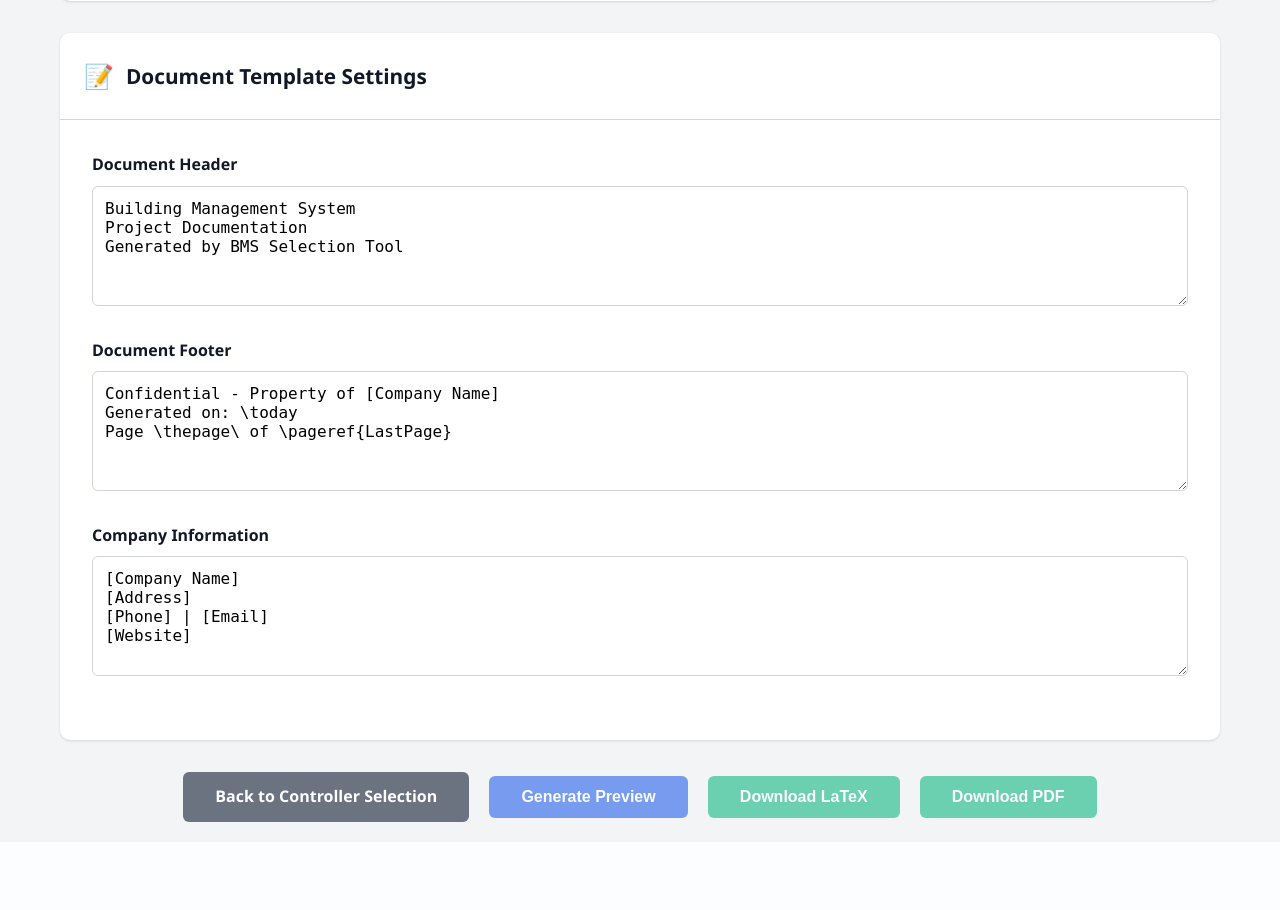
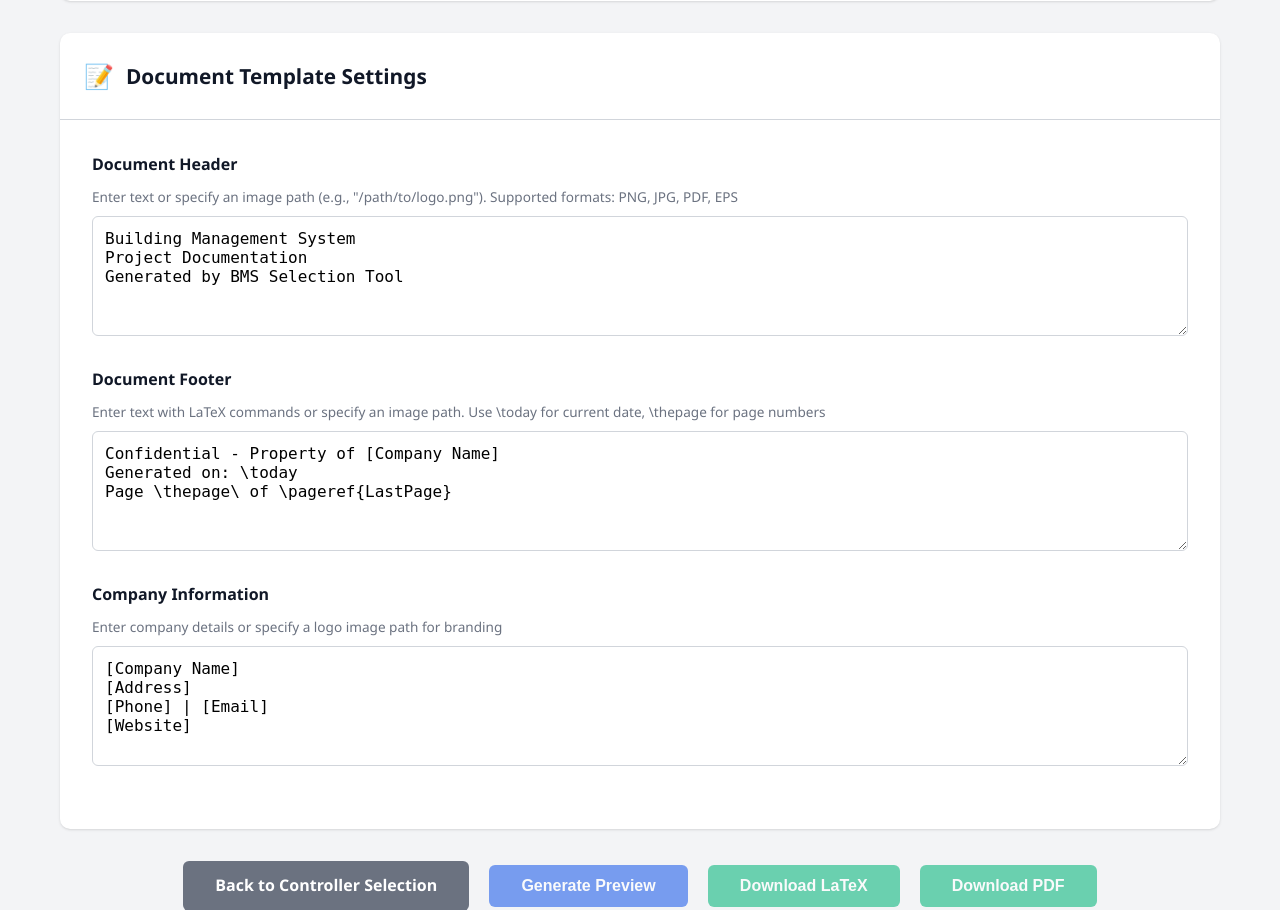
Before and after one commit to asman100/BMS-SELECTION-KING, a Flask app: page /reports_output/1 in a window 1280 px wide. Shown: the part 728-1638 px from the top of the page. Before the commit the page ends 1550 px from the top, so only its background shows below. Run offline with Flask 3, Linux system fonts and the light colour scheme; a user stored in the database is signed in; data comes from the database, SQL or seed files in the repository.

Commit message:
Fix BOQ data integration, PDF preview, download functionality, and add image support
Co-authored-by: asman100 <61629311+asman100@users.noreply.github.com>

```diff
--- a/app.py
+++ b/app.py
@@ -1846,9 +1846,45 @@ def generate_reports(project_id):
 
     try:
         latex_content = generate_latex_content(project_id, selected_reports, header, footer, company_info)
+
+        # Try to generate PDF for preview
+        pdf_preview_url = None
+        try:
+            with tempfile.TemporaryDirectory() as temp_dir:
+                tex_file = os.path.join(temp_dir, f"bms_reports_{project_id}.tex")
+                pdf_file = os.path.join(temp_dir, f"bms_reports_{project_id}.pdf")
+
+                # Write LaTeX content to file
+                with open(tex_file, 'w', encoding='utf-8') as f:
+                    f.write(latex_content)
+
+                # Try to compile with pdflatex
+                try:
+                    subprocess.run(['pdflatex', '-interaction=nonstopmode', '-output-directory', temp_dir, tex_file],
+                                 check=True, capture_output=True, text=True)
+
+                    # Run again for references
+                    subprocess.run(['pdflatex', '-interaction=nonstopmode', '-output-directory', temp_dir, tex_file],
+                                 check=True, capture_output=True, text=True)
+
+                    # Read PDF content and encode as base64 for preview
+                    if os.path.exists(pdf_file):
+                        import base64
+                        with open(pdf_file, 'rb') as f:
+                            pdf_content = f.read()
+                        pdf_preview_url = f"data:application/pdf;base64,{base64.b64encode(pdf_content).decode('utf-8')}"
+                except (subprocess.CalledProcessError, FileNotFoundError) as e:
+                    # PDF generation failed, but we can still return LaTeX
+                    print(f"PDF generation failed: {e}")
+                    pass
+        except Exception as e:
+            print(f"Error in PDF preview generation: {e}")
+            pass
+
         return jsonify({
             'latex_content': latex_content,
-            'reports': selected_reports
+            'reports': selected_reports,
+            'pdf_preview_url': pdf_preview_url
         }), 200
     except Exception as e:
         return jsonify({"error": str(e)}), 500
@@ -1911,19 +1947,49 @@ def generate_latex_content(project_id, selected_reports, header, footer, company
 \usepackage{graphicx}
 \usepackage{xcolor}
 \usepackage{hyperref}
+\usepackage{ifthen}
 
 \geometry{margin=1in}
 \pagestyle{fancy}
 
-% Header and footer setup
-\fancyhead[L]{""" + header.replace('\n', r'\\') + r"""}
-\fancyhead[R]{\today}
-\fancyfoot[L]{""" + company_info.replace('\n', r'\\') + r"""}
-\fancyfoot[C]{""" + footer.replace('\n', r'\\') + r"""}
-\fancyfoot[R]{\thepage\ of \pageref{LastPage}}
-
+"""
+
+    # Enhanced header and footer setup with image support
+    header_content = header.replace('\n', r'\\')
+    footer_content = footer.replace('\n', r'\\')
+    company_content = company_info.replace('\n', r'\\')
+
+    # Check if header/footer contain image paths (simple check for common image extensions)
+    header_has_image = any(ext in header.lower() for ext in ['.png', '.jpg', '.jpeg', '.pdf', '.eps'])
+    footer_has_image = any(ext in footer.lower() for ext in ['.png', '.jpg', '.jpeg', '.pdf', '.eps'])
+
+    latex_content += r"""
+% Header and footer setup with image support
+"""
+
+    if header_has_image:
+        # If header contains image path, treat it as an image
+        latex_content += f"\\fancyhead[L]{{\\includegraphics[height=1cm]{{{header_content}}}}}\n"
+    else:
+        # Regular text header
+        latex_content += f"\\fancyhead[L]{{{header_content}}}\n"
+
+    latex_content += r"\fancyhead[R]{\today}" + "\n"
+
+    if footer_has_image:
+        # If footer contains image path, treat it as an image
+        latex_content += f"\\fancyfoot[L]{{\\includegraphics[height=0.8cm]{{{company_content}}}}}\n"
+        latex_content += f"\\fancyfoot[C]{{{footer_content}}}\n"
+    else:
+        # Regular text footer
+        latex_content += f"\\fancyfoot[L]{{{company_content}}}\n"
+        latex_content += f"\\fancyfoot[C]{{{footer_content}}}\n"
+
+    latex_content += r"\fancyfoot[R]{\thepage\ of \pageref{LastPage}}" + "\n"
+
+    latex_content += r"""
 \title{BMS Project Reports}
-\author{""" + company_info.split('\n')[0] if company_info else 'BMS Selection Tool' + r"""}
+\author{""" + (company_info.split('\n')[0] if company_info else 'BMS Selection Tool') + r"""}
 \date{\today}
 
 \begin{document}
@@ -2020,12 +2086,52 @@ This section provides a detailed breakdown of I/O points by equipment.
     return latex_content
 
 def generate_field_devices_boq_latex(project_id):
-    """Generate LaTeX content for field devices BOQ."""
+    """Generate LaTeX content for field devices BOQ using real data."""
+
+    # Get real BOQ data from the existing API
+    from urllib.parse import urljoin
+    import requests
+
+    # Instead of making HTTP request, directly call the BOQ generation logic
+    scheduled_equipments = ScheduledEquipment.query.filter_by(project_id=project_id).all()
+
+    field_devices_boq = {}
+    total_field_cost = 0
+
+    for equip in scheduled_equipments:
+        selected_points = equip.selected_points.all() if hasattr(equip.selected_points, 'all') else equip.selected_points
+
+        for pt in selected_points:
+            if pt.part:  # Only include points with associated parts
+                part = pt.part
+                part_num = part.part_number
+
+                # Calculate quantity needed
+                etp = EquipmentTemplatePoint.query.filter_by(
+                    equipment_template_id=equip.equipment_template_id,
+                    point_template_id=pt.id
+                ).first()
+                per_template_qty = etp.quantity if etp and etp.quantity else 1
+                total_qty = (pt.quantity or 1) * per_template_qty * (equip.quantity or 1)
+
+                if part_num not in field_devices_boq:
+                    field_devices_boq[part_num] = {
+                        'name': part.description,
+                        'part_number': part_num,
+                        'category': part.category or 'Field Device',
+                        'quantity': 0,
+                        'unit_cost': part.cost or 0,
+                        'total_cost': 0
+                    }
+
+                field_devices_boq[part_num]['quantity'] += total_qty
+                field_devices_boq[part_num]['total_cost'] = field_devices_boq[part_num]['quantity'] * (part.cost or 0)
+                total_field_cost += total_qty * (part.cost or 0)
 
     latex_content = r"""
 \section{Field Devices Bill of Quantities}
 
-This section provides a bill of quantities for all field devices.
+This section provides a bill of quantities for all field devices based on the scheduled equipment and selected I/O points.
 
 \begin{longtable}{|l|l|l|l|l|l|}
 \hline
@@ -2034,29 +2140,103 @@ This section provides a bill of quantities for all field devices.
 \endhead
 """
 
-    # Get BOQ data (this would need to be implemented to get actual BOQ data)
-    # For now, using placeholder
-    latex_content += r"""
-% Field devices BOQ data would be generated here from the optimization results
-TBD & Temperature Sensor & Sensor & 10 & \$50.00 & \$500.00 \\
-\hline
-TBD & Pressure Sensor & Sensor & 5 & \$75.00 & \$375.00 \\
-\hline
-"""
-
-    latex_content += r"""
-\end{longtable}
+    # Add real field devices data
+    for item in field_devices_boq.values():
+        part_num = item['part_number']
+        description = item['name']
+        category = item['category']
+        quantity = item['quantity']
+        unit_cost = item['unit_cost']
+        total_cost = item['total_cost']
+
+        latex_content += f"{part_num} & {description} & {category} & {quantity} & \\${unit_cost:.2f} & \\${total_cost:.2f} \\\\\n\\hline\n"
+
+    latex_content += f"""
+\\hline
+\\textbf{{TOTAL}} & & & & & \\textbf{{\\${total_field_cost:.2f}}} \\\\
+\\hline
+\\end{{longtable}}
 
 """
     return latex_content
 
 def generate_controller_boq_latex(project_id):
-    """Generate LaTeX content for controller BOQ."""
+    """Generate LaTeX content for controller BOQ using real data."""
+
+    # Get controller selections and generate real BOQ data
+    controller_selections = ControllerSelection.query.filter_by(project_id=project_id).all()
+
+    controller_boq = {}
+    accessory_boq = {}
+    module_boq = {}
+    total_controller_cost = 0
+
+    for selection in controller_selections:
+        if selection.controller_type:
+            controller = selection.controller_type
+            part_num = controller.part_number
+
+            # Add controller to BOQ
+            if part_num not in controller_boq:
+                controller_boq[part_num] = {
+                    'name': controller.name,
+                    'part_number': part_num,
+                    'quantity': 0,
+                    'unit_cost': controller.cost,
+                    'total_cost': 0,
+                    'is_server': controller.is_server,
+                    'category': 'Server' if controller.is_server else 'Controller'
+                }
+
+            controller_boq[part_num]['quantity'] += selection.quantity
+            controller_boq[part_num]['total_cost'] = controller_boq[part_num]['quantity'] * controller.cost
+            total_controller_cost += selection.quantity * controller.cost
+
+            # Add controller accessories
+            controller_accessories = Accessory.query.filter_by(parent_part_number=controller.part_number).all()
+            for accessory in controller_accessories:
+                acc_part_num = accessory.part_number
+                if acc_part_num not in accessory_boq:
+                    accessory_boq[acc_part_num] = {
+                        'name': accessory.name,
+                        'part_number': acc_part_num,
+                        'quantity': 0,
+                        'unit_cost': accessory.cost,
+                        'total_cost': 0,
+                        'category': 'Accessory'
+                    }
+
+                accessory_boq[acc_part_num]['quantity'] += selection.quantity
+                accessory_boq[acc_part_num]['total_cost'] = accessory_boq[acc_part_num]['quantity'] * accessory.cost
+                total_controller_cost += selection.quantity * accessory.cost
+
+        # Add server modules if this is a server selection
+        if selection.is_server_selection and selection.server_modules:
+            modules = json.loads(selection.server_modules)
+            for module_data in modules:
+                module = ServerModule.query.get(module_data.get('id'))
+                if module:
+                    module_part_num = module.part_number
+                    module_qty = module_data.get('quantity', 1)
+
+                    if module_part_num not in module_boq:
+                        module_boq[module_part_num] = {
+                            'name': module.name,
+                            'part_number': module_part_num,
+                            'quantity': 0,
+                            'unit_cost': module.cost,
+                            'total_cost': 0,
+                            'category': 'Server Module'
+                        }
+
+                    module_boq[module_part_num]['quantity'] += module_qty
+                    module_boq[module_part_num]['total_cost'] = module_boq[module_part_num]['quantity'] * module.cost
+                    total_controller_cost += module_qty * module.cost
 
     latex_content = r"""
 \section{Controller Bill of Quantities}
 
-This section provides a bill of quantities for controllers and related equipment.
+This section provides a bill of quantities for controllers, servers, modules, and accessories based on the optimization results.
 
 \begin{longtable}{|l|l|l|l|l|l|}
 \hline
@@ -2065,18 +2245,29 @@ This section provides a bill of quantities for controllers and related equipment
 \endhead
 """
 
-    # Get controller BOQ data (this would need to be implemented to get actual BOQ data)
-    # For now, using placeholder
-    latex_content += r"""
-% Controller BOQ data would be generated here from the optimization results
-TBD & BACnet Controller & Controller & 3 & \$1200.00 & \$3600.00 \\
-\hline
-TBD & I/O Module & Module & 8 & \$300.00 & \$2400.00 \\
-\hline
-"""
-
-    latex_content += r"""
-\end{longtable}
+    # Combine all controller items
+    all_controller_items = (
+        list(controller_boq.values()) +
+        list(module_boq.values()) +
+        list(accessory_boq.values())
+    )
+
+    # Add real controller data
+    for item in all_controller_items:
+        part_num = item['part_number']
+        name = item['name']
+        category = item['category']
+        quantity = item['quantity']
+        unit_cost = item['unit_cost']
+        total_cost = item['total_cost']
+
+        latex_content += f"{part_num} & {name} & {category} & {quantity} & \\${unit_cost:.2f} & \\${total_cost:.2f} \\\\\n\\hline\n"
+
+    latex_content += f"""
+\\hline
+\\textbf{{TOTAL}} & & & & & \\textbf{{\\${total_controller_cost:.2f}}} \\\\
+\\hline
+\\end{{longtable}}
 
 """
     return latex_content
--- a/templates/reports_output.html
+++ b/templates/reports_output.html
@@ -352,21 +352,30 @@
             <div class="template-content">
                 <div class="form-group">
                     <label for="document-header">Document Header</label>
-                    <textarea class="form-control" id="document-header" placeholder="Enter your document header (company name, project title, etc.)">Building Management System
+                    <small style="color: #6b7280; font-size: 0.85rem; margin-bottom: 0.5rem; display: block;">
+                        Enter text or specify an image path (e.g., "/path/to/logo.png"). Supported formats: PNG, JPG, PDF, EPS
+                    </small>
+                    <textarea class="form-control" id="document-header" placeholder="Enter your document header (company name, project title, etc.) or image path">Building Management System
 Project Documentation
 Generated by BMS Selection Tool</textarea>
                 </div>
 
                 <div class="form-group">
                     <label for="document-footer">Document Footer</label>
-                    <textarea class="form-control" id="document-footer" placeholder="Enter your document footer (company info, page numbers, etc.)">Confidential - Property of [Company Name]
+                    <small style="color: #6b7280; font-size: 0.85rem; margin-bottom: 0.5rem; display: block;">
+                        Enter text with LaTeX commands or specify an image path. Use \today for current date, \thepage for page numbers
+                    </small>
+                    <textarea class="form-control" id="document-footer" placeholder="Enter your document footer (company info, page numbers, etc.) or image path">Confidential - Property of [Company Name]
 Generated on: \today
 Page \thepage\ of \pageref{LastPage}</textarea>
                 </div>
 
                 <div class="form-group">
                     <label for="company-info">Company Information</label>
-                    <textarea class="form-control" id="company-info" placeholder="Enter company information to include in reports">[Company Name]
+                    <small style="color: #6b7280; font-size: 0.85rem; margin-bottom: 0.5rem; display: block;">
+                        Enter company details or specify a logo image path for branding
+                    </small>
+                    <textarea class="form-control" id="company-info" placeholder="Enter company information or logo image path">[Company Name]
 [Address]
 [Phone] | [Email]
 [Website]</textarea>
@@ -464,7 +473,12 @@ Page \thepage\ of \pageref{LastPage}</textarea>
 
                 generatedContent = data;
 
-                // Show preview (for now, show text preview - in production this would be PDF)
+                // Show PDF preview if available, otherwise show LaTeX preview
+                if (data.pdf_preview_url) {
+                    previewIframe.src = data.pdf_preview_url;
+                    showNotification('PDF preview generated successfully!', 'success');
+                } else {
+                    // Fallback to LaTeX preview if PDF generation failed
                     previewIframe.srcdoc = `
                         <html>
                             <head>
@@ -472,22 +486,28 @@ Page \thepage\ of \pageref{LastPage}</textarea>
                                     body { font-family: monospace; padding: 20px; white-space: pre-wrap; }
                                     .section { margin-bottom: 30px; padding: 15px; border: 1px solid #ccc; }
                                     .title { font-weight: bold; font-size: 18px; margin-bottom: 10px; }
+                                    .note { color: #f59e0b; background: #fef3c7; padding: 10px; border-radius: 5px; margin-bottom: 15px; }
                                 </style>
                             </head>
                             <body>
+                                <div class="note">
+                                    PDF generation requires LaTeX installation. Showing LaTeX source preview instead.
+                                    Install TeX Live or MiKTeX to enable PDF preview and download.
+                                </div>
                                 <div class="section">
-                                <div class="title">LaTeX Preview</div>
-                                ${data.latex_content.substring(0, 2000)}...
+                                    <div class="title">LaTeX Source Preview</div>
+                                    ${data.latex_content.substring(0, 3000)}...
                                 </div>
                             </body>
                         </html>
                     `;
+                    showNotification('LaTeX preview generated (PDF requires LaTeX installation)', 'warning');
+                }
 
                 loadingPreview.style.display = 'none';
                 previewIframe.style.display = 'block';
 
                 updateButtonStates();
-                showNotification('Preview generated successfully!', 'success');
 
             } catch (error) {
                 console.error('Error generating preview:', error);
```
Lines whose indentation alone changed are shown as unchanged.
